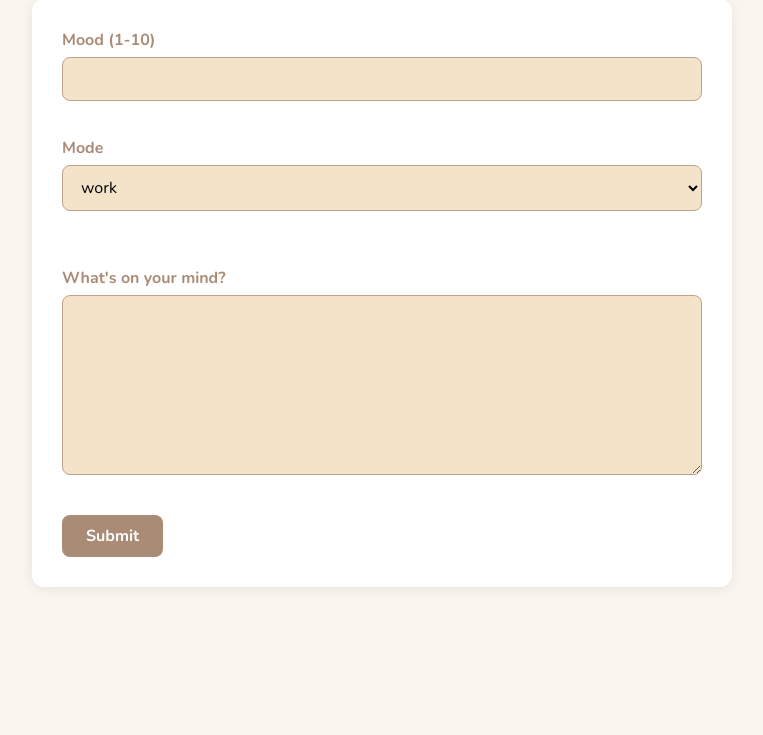
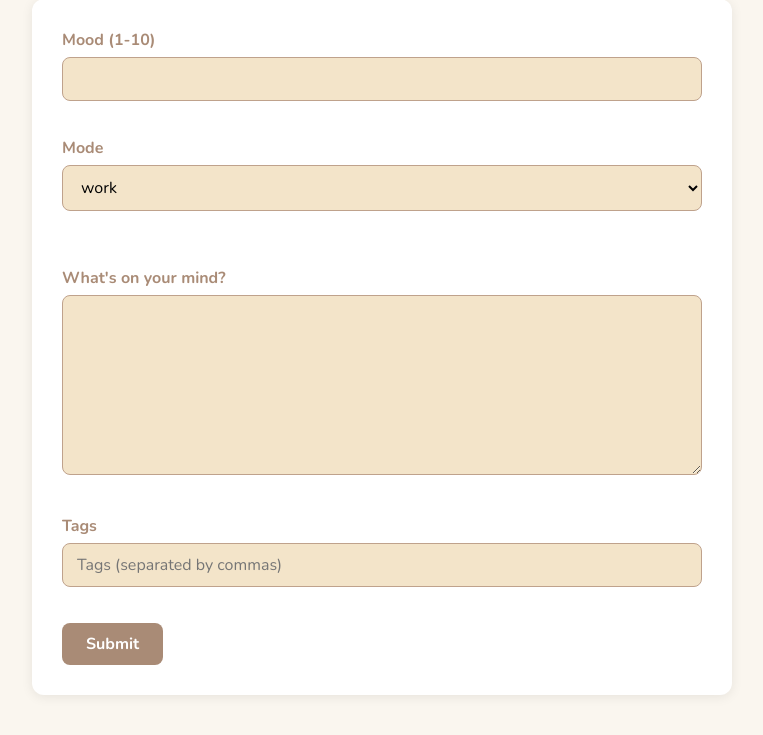
Before and after one commit to Chriswasian/clarity, a Flask app: page /new_entry in a window 1280 px wide. Shown: the part 131-866 px from the top of the page, without its empty margins (258-1021 px from the left). Before the commit the page ends 718 px from the top, so only its background shows below. Run offline with Flask 3, Linux system fonts and the light colour scheme; a user stored in the database is signed in.

Commit message:
Add tags field to Entry model and new entry form

```diff
--- a/app.py
+++ b/app.py
@@ -27,6 +27,7 @@ class User(db.Model, UserMixin):
 class Entry(db.Model):
                 id = db.Column(db.Integer, primary_key=True)
                 content = db.Column(db.Text, nullable=False)
+                tags = db.Column(db.Text, nullable=True , default="")
                 mode = db.Column(db.String(10), default="Personal")
                 ai = db.Column(db.Text, nullable=True)
                 mood = db.Column(db.Integer, nullable=True)
@@ -87,6 +88,7 @@ def dashboard():
 def new_entry():
        if request.method == 'POST':
             content = request.form.get('content')
+            tags = request.form.get('tags')
             mode = request.form.get('mode')
             mood = request.form.get('mood')
             groq_client = Groq(api_key=os.getenv("GROQ_API_KEY"))
@@ -94,7 +96,7 @@ def new_entry():
             model="llama-3.1-8b-instant",
             messages=[{"role": "user", "content": f"You are Clarity, a warm and supportive AI journaling companion. The user wrote this journal entry (mode: {mode}, mood: {mood}/10): \"{content}\". Respond with a short, empathetic, thoughtful reflection in 2-3 sentences."}])
             ai_response = chat.choices[0].message.content
-            new_entry = Entry(content=content, mode=mode, mood=mood, ai=ai_response, user_id=current_user.id)
+            new_entry = Entry(content=content, tags=tags, mode=mode, mood=mood, ai=ai_response, user_id=current_user.id)
             db.session.add(new_entry)
             db.session.commit()
             return redirect(url_for('entry', id=new_entry.id))
--- a/templates/new_entry.html
+++ b/templates/new_entry.html
@@ -19,6 +19,10 @@
     <br>
     <textarea name="content"></textarea>
     <br><br>
+    <label>Tags</label>
+    <br>
+    <input type="text" name="tags" maxlength="20" placeholder="Tags (separated by commas)">
+    <br><br>
     <button type="submit">Submit</button>
 
 </form>
```
Also changed, not shown: instance/clarity.db.
